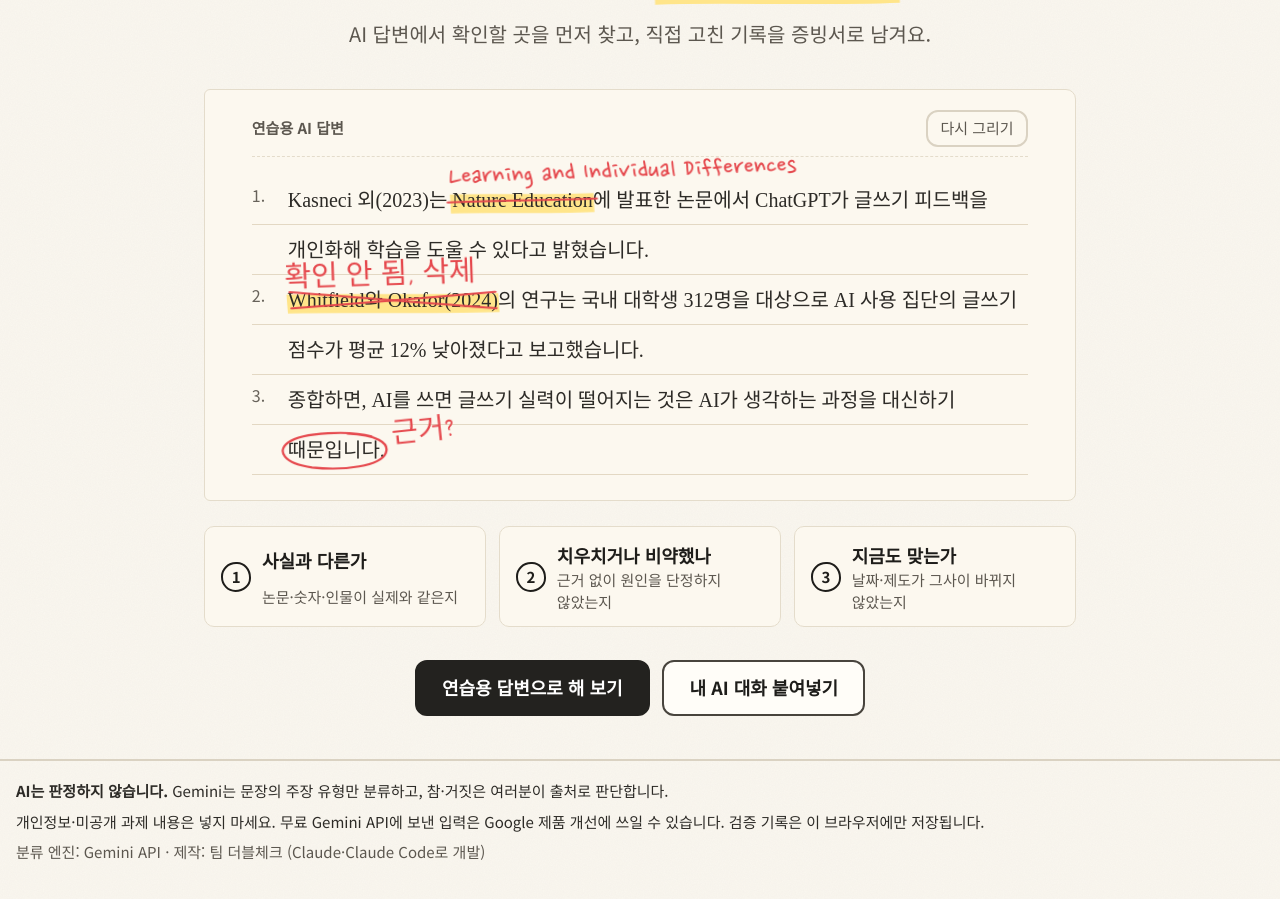
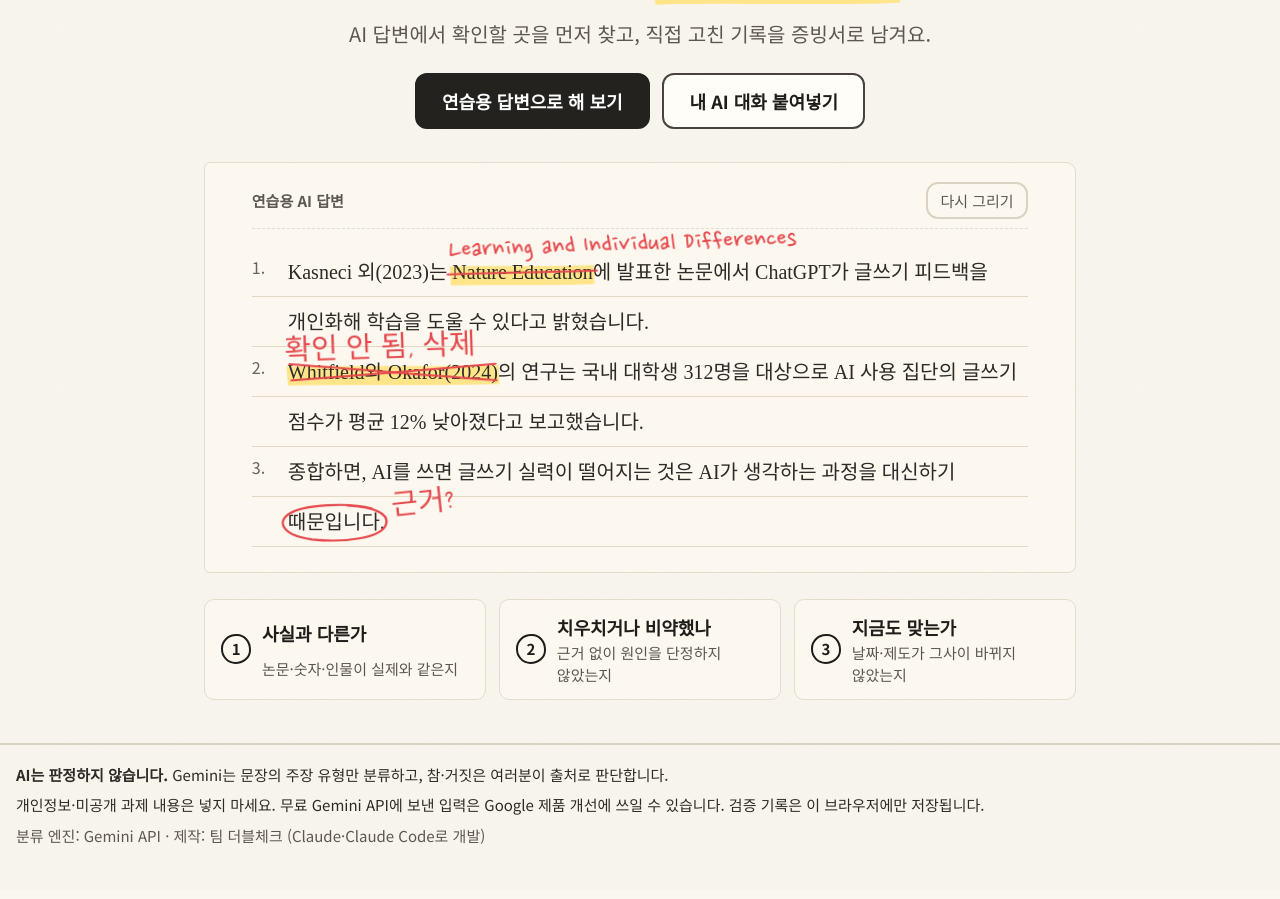
Before and after one commit to Ji-jeongtae/uisimnote, a website with bundled scripts: page index.html in a window 1280 px wide. Shown: the part 199-1098 px from the top of the page. Built offline with nearby package versions, Linux system fonts and the light colour scheme.

Commit message:
첫 화면: 버튼을 제목 아래로 올리고 세 가지 질문·버튼을 처음부터 표시, 낮은 화면에서도 바로 그리기 시작
Co-Authored-By: Claude Opus 5.5 <noreply@anthropic.com>

```diff
--- a/app.js
+++ b/app.js
@@ -1284,6 +1284,12 @@ function viewIntro() {
     <div class="intro-head">
       <h1 id="intro-title" class="intro-title">믿기 전에, <span class="intro-em"><span class="fx-t">의심하기</span>${svg('ip-hl ip-title', '0 0 100 20', path('M1 13.2C30 12.2 64 13.8 99 12.4', 0, 0.45))}</span></h1>
       <p class="intro-lead">AI 답변에서 확인할 곳을 먼저 찾고, 직접 고친 기록을 증빙서로 남겨요.</p>
+    <div class="intro-actions">
+      <button type="button" class="primary" data-action="intro-practice">연습용 답변으로 해 보기</button>
+      ${hasWork()
+    ? `<button type="button" data-action="intro-continue">하던 작업 이어서 하기 · ${state.step}단계</button>`
+    : '<button type="button" data-action="intro-paste">내 AI 대화 붙여넣기</button>'}
+    </div>
     </div>
 
     <figure class="intro-sheet" aria-label="연습용 AI 답변을 빨간펜으로 고친 예">
@@ -1301,12 +1307,6 @@ function viewIntro() {
       <li data-g="3"><span class="ic-n">3</span><strong>지금도 맞는가</strong><span class="ic-s">날짜·제도가 그사이 바뀌지 않았는지</span></li>
     </ol>
 
-    <div class="intro-actions">
-      <button type="button" class="primary" data-action="intro-practice">연습용 답변으로 해 보기</button>
-      ${hasWork()
-    ? `<button type="button" data-action="intro-continue">하던 작업 이어서 하기 · ${state.step}단계</button>`
-    : '<button type="button" data-action="intro-paste">내 AI 대화 붙여넣기</button>'}
-    </div>
   </section>`;
 }
 // 화면에 들어오면 한 번 그린다. 줄인 동작이면 처음부터 다 그려진 상태(.anim 을 붙이지 않음).
@@ -1336,7 +1336,7 @@ function playIntro() {
   if (!('IntersectionObserver' in window)) { play(); return; }
   const io = new IntersectionObserver((ents) => {
     if (ents.some((x) => x.isIntersecting)) { io.disconnect(); play(); }
-  }, { threshold: 0.35 });
+  }, { threshold: 0.1 }); // 낮은 화면(1280×630)에서도 첫 화면에서 바로 그리기 시작
   io.observe(sheet);
 }
 
--- a/style.css
+++ b/style.css
@@ -973,16 +973,13 @@ body.is-intro nav[aria-label="진행 단계"] { display: none; }
 .intro.anim .ip path { stroke-dasharray: 1 2; stroke-dashoffset: 1; opacity: 0; }
 .intro.anim .ip-note { clip-path: inset(-20% 100% -20% 0); }
 .intro.anim .intro-lines li { opacity: 0; transform: translateY(6px); }
-.intro.anim .intro-checks, .intro.anim .intro-actions { opacity: 0; }
 .intro.anim.play .ip path { animation: ip-draw var(--t) var(--d) cubic-bezier(.45, .05, .35, 1) forwards; }
 .intro.anim.play .ip-note { animation: ip-write .5s var(--d) linear forwards; }
 .intro.anim.play .intro-lines li { animation: ip-line .35s var(--d) ease-out forwards; }
-.intro.anim.play .intro-checks { animation: ip-fade .4s 4.3s ease-out forwards; }
-.intro.anim.play .intro-actions { animation: ip-fade .4s 4.4s ease-out forwards; }
 @keyframes ip-draw { from { opacity: 1; stroke-dashoffset: 1; } to { opacity: 1; stroke-dashoffset: 0; } }
 @keyframes ip-write { to { clip-path: inset(-20% -5% -20% 0); } }
 @keyframes ip-line { to { opacity: 1; transform: none; } }
-@keyframes ip-fade { to { opacity: 1; } }
+/* 세 가지 질문·버튼은 처음부터 보인다(2026-11-26: 시간이 모자라면 바로 넘기게) */
 @media (prefers-reduced-motion: reduce) {
   .intro .ip path { animation: none !important; stroke-dashoffset: 0 !important; opacity: 1 !important; }
   .intro .ip-note, .intro .intro-lines li, .intro .intro-checks, .intro .intro-actions { animation: none !important; clip-path: none !important; opacity: 1 !important; transform: none; }
@@ -1178,3 +1175,6 @@ textarea.answer-input:not(:placeholder-shown) { border-style: solid; border-colo
   .stepper li:not(:last-child) { flex: 1 1 auto; }
   .stepper li.current .lbl { display: inline; overflow: visible; }
 }
+/* 버튼은 제목 바로 아래 — 그리는 중에도 첫 화면에서 바로 넘어갈 수 있게 */
+.intro-head .intro-actions { margin-top: 1.3rem; }
+.intro-head { margin-bottom: 1.8rem; }
```
